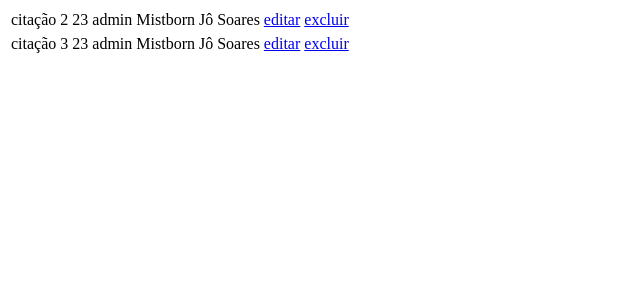
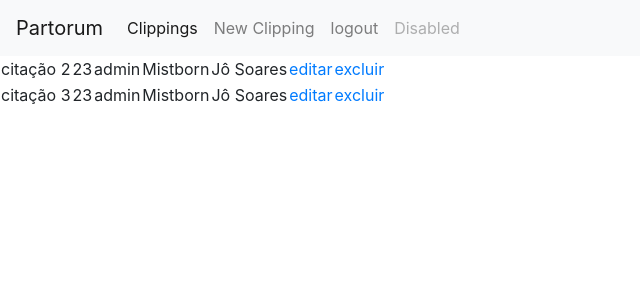
Before and after one commit to airak/partorum, a Django app: page /list_clipping/ in a window 1280 px wide. Shown: the top 300 px of the page, without its empty margins (0-640 px from the left). Run offline with Django 3.2, Linux system fonts and the light colour scheme; a user stored in the database is signed in; data comes from the database, SQL or seed files in the repository; some libraries are stand-ins or nearby versions.

Commit message:
implement navbar

```diff
--- a/api/clipping/templates/clipping_confirm_delete.html
+++ b/api/clipping/templates/clipping_confirm_delete.html
@@ -1,4 +1,7 @@
+{% extends "base.html" %}
+{% block content %}
 <form method="post">{% csrf_token %}
     <p>Você tem certeza que deseja deletar "{{ object }}"?</p>
     <input type="submit" value="Confirm">
 </form>
+{% endblock %}
--- a/api/clipping/templates/clipping_update_form.html
+++ b/api/clipping/templates/clipping_update_form.html
@@ -1,3 +1,5 @@
+{% extends "base.html" %}
+{% block content %}
 <form method="post">{% csrf_token %}
     {{ form.as_p }}
     <input type="submit" value="Update">
--- a/api/clipping/templates/create_clipping.html
+++ b/api/clipping/templates/create_clipping.html
@@ -1,4 +1,7 @@
+{% extends "base.html" %}
+{% block content %}
 <form method="post">{% csrf_token %}
     {{ form.as_p }}
     <input type="submit" value="Save">
 </form>
+{% endblock %}
--- a/api/clipping/templates/list_clipping.html
+++ b/api/clipping/templates/list_clipping.html
@@ -1,3 +1,5 @@
+{% extends "base.html" %}
+{% block content %}
 {% for object in object_list %}
 <table>
 <tr>
@@ -11,3 +13,4 @@
 </tr>
 </table>
 {% endfor %}
+{% endblock %}
--- a/api/core/templates/base.html
+++ b/api/core/templates/base.html
@@ -8,16 +8,16 @@
   <title>{% block title %}Partorum{% endblock %}</title>
 </head>
 <body>
-    <nav class="navbar navbar-expand-lg navbar-light bg-light">
-        <a class="navbar-brand" href="#">Navbar</a>
+    <nav class="navbar  navbar-expand-lg navbar-light bg-light">
+        <a class="navbar-brand" href="{% url 'core:home' %}">Partorum</a>
         <button class="navbar-toggler" type="button" data-toggle="collapse" data-target="#navbarNavAltMarkup" aria-controls="navbarNavAltMarkup" aria-expanded="false" aria-label="Toggle navigation">
           <span class="navbar-toggler-icon"></span>
         </button>
         <div class="collapse navbar-collapse" id="navbarNavAltMarkup">
           <div class="navbar-nav">
-            <a class="nav-item nav-link active" href="#">Home <span class="sr-only">(current)</span></a>
-            <a class="nav-item nav-link" href="#">Features</a>
-            <a class="nav-item nav-link" href="#">Pricing</a>
+            <a class="nav-item nav-link active" href="{% url 'clipping:list_clipping' %}">Clippings <span class="sr-only">(current)</span></a>
+            <a class="nav-item nav-link" href="{% url 'clipping:create_clipping' %}">New Clipping</a>
+            <a class="nav-item nav-link" href="{% url 'core:logout' %}">logout</a>
             <a class="nav-item nav-link disabled" href="#">Disabled</a>
           </div>
         </div>
```
